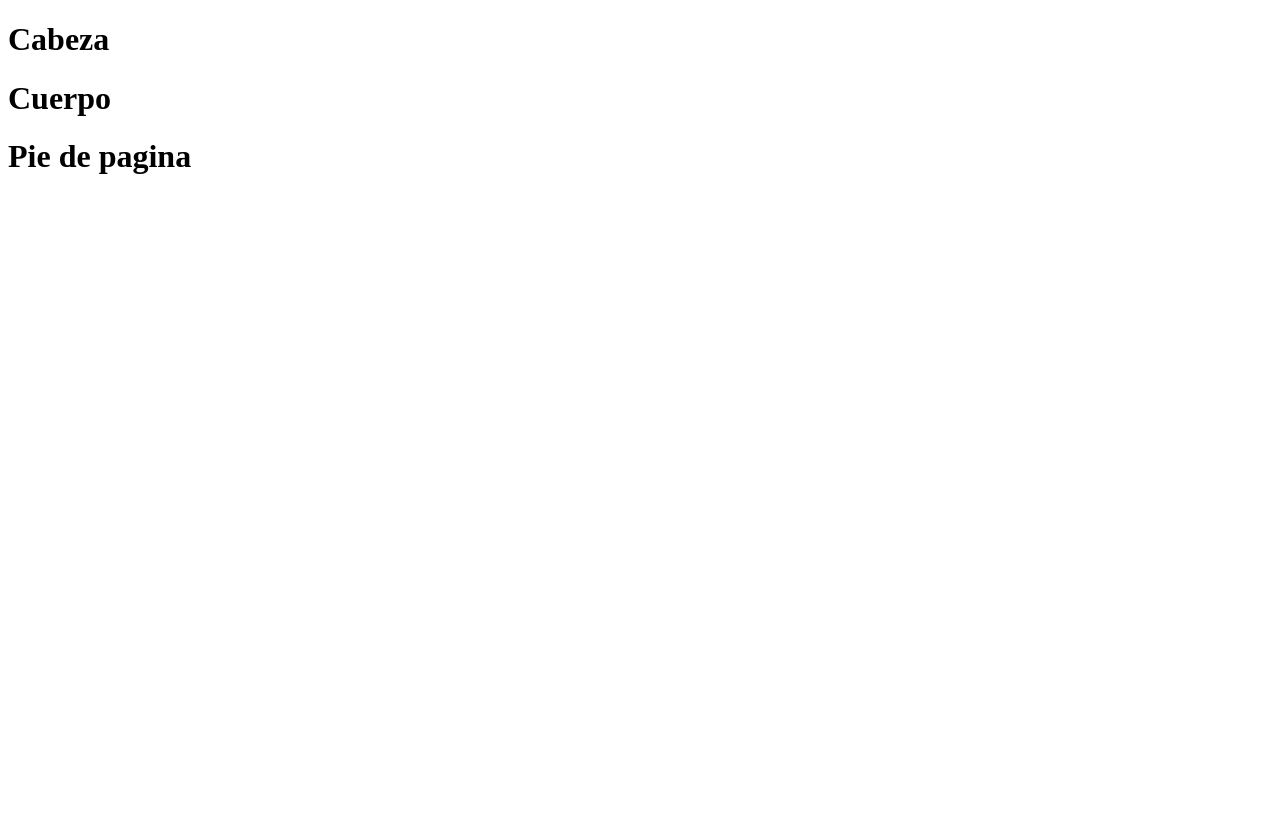
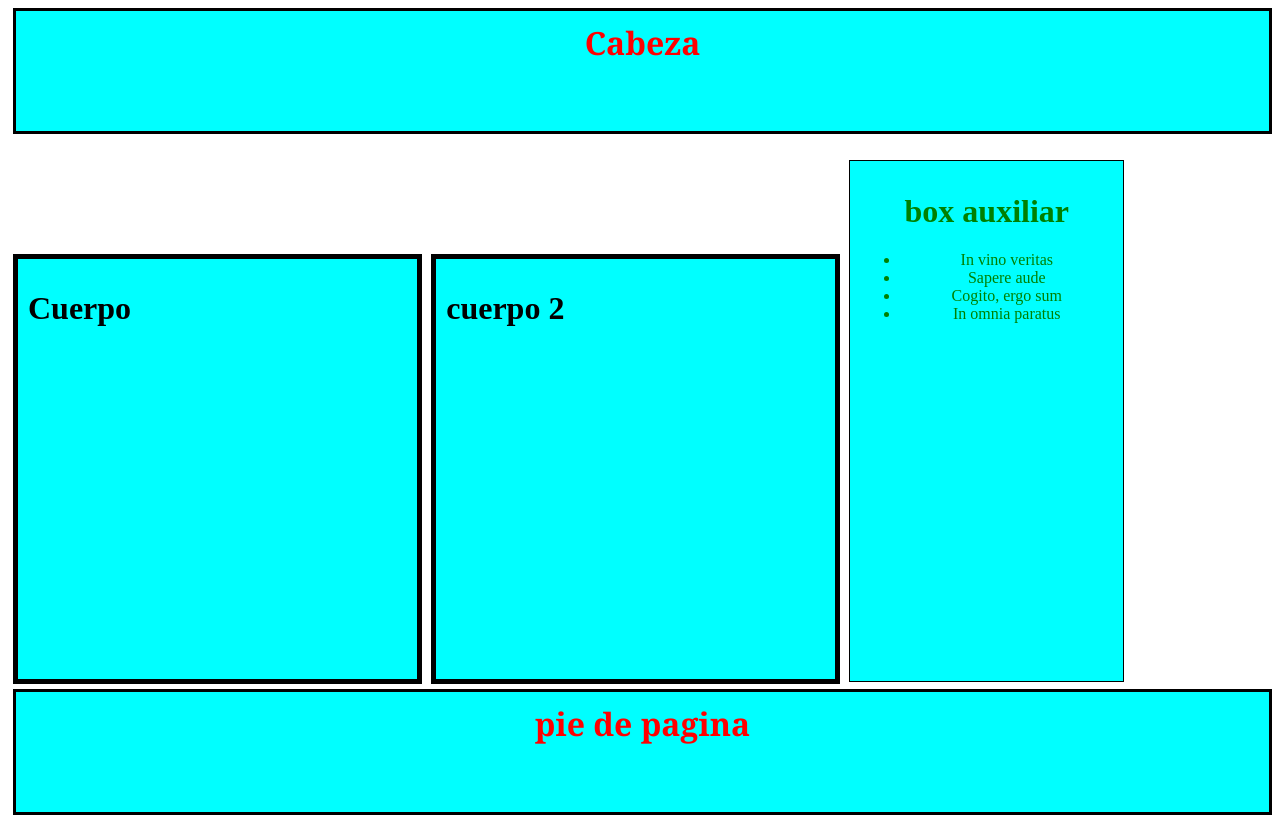
Before and after one commit to DarioCesarLopez/front2022, a plain HTML site: page clase 3/maquetado.html in a window 1280 px wide. Before the commit the page ends 800 px from the top, so only its background shows below. Drawn offline with Linux system fonts and the light colour scheme; files that its build step writes are made by us from their sources.

Commit message:
maquetado de div2

```diff
--- a/clase 3/maquetado.html
+++ b/clase 3/maquetado.html
@@ -5,17 +5,29 @@
     <meta http-equiv="X-UA-Compatible" content="IE=edge">
     <meta name="viewport" content="width=device-width, initial-scale=1.0">
     <title>Maquetado</title>
-    <link rel="stylesheet" href="style.css">
+    <link rel="stylesheet" href="pruebaDiv.css">
 </head>
 <body>
     <div>
-        <h1>Cabeza</h1>
+        <h1 class="boxStandar box1">Cabeza</h1>
+    </div>
+    <div class ="boxStandar box2">
+        <h1>Cuerpo</h1>
+    </div>
+    <div class ="boxStandar box2">
+        <h1>cuerpo 2</h1>
+    </div>
+    <div class ="boxStandar box3">
+        <h1>box auxiliar</h1>
+            <ul class="listStyles">
+                <li>In vino veritas</li>
+                <li>Sapere aude</li>
+                <li>Cogito, ergo sum</li>
+                <li>In omnia paratus</li>
+            </ul>
     </div>
     <div>
-        <h1>Cuerpo</h1>
-    </div>
-    <div>
-        <h1>Pie de pagina</h1>
+        <h1 class="boxStandar box1">pie de pagina</h1>
     </div>
 </body>
 </html>
--- a/clase 3/pruebaDiv.css
+++ b/clase 3/pruebaDiv.css
@@ -0,0 +1,40 @@
+
+.boxStandar{
+    margin-top: 5px;
+    margin-left: 5px;
+    height: 100px;
+    padding: 10px;
+}
+
+.box1{
+    background-color: aqua;
+    color: red;
+    border: 3px solid black;
+    display: block;
+    width: auto;
+    height: 100px;
+    text-align: center;
+    font-family: Georgia, 'Times New Roman', Times, serif;
+}
+
+.box2{
+    background-color: aqua;
+    border: 5px solid black;
+    display: inline-block;
+    width: 30%;
+    height: 400px;
+}
+.box3{
+    background-color: aqua;
+    border: 1px solid black;
+    display: inline-block;
+    width: 20%;
+    text-align: center;
+    color: green;
+    height: 500px;
+}
+
+.listStyles {
+    text-align: center;
+    height: auto;
+}
```
Also changed, not shown: clase 2/style2.css (+8 -0 lines).
